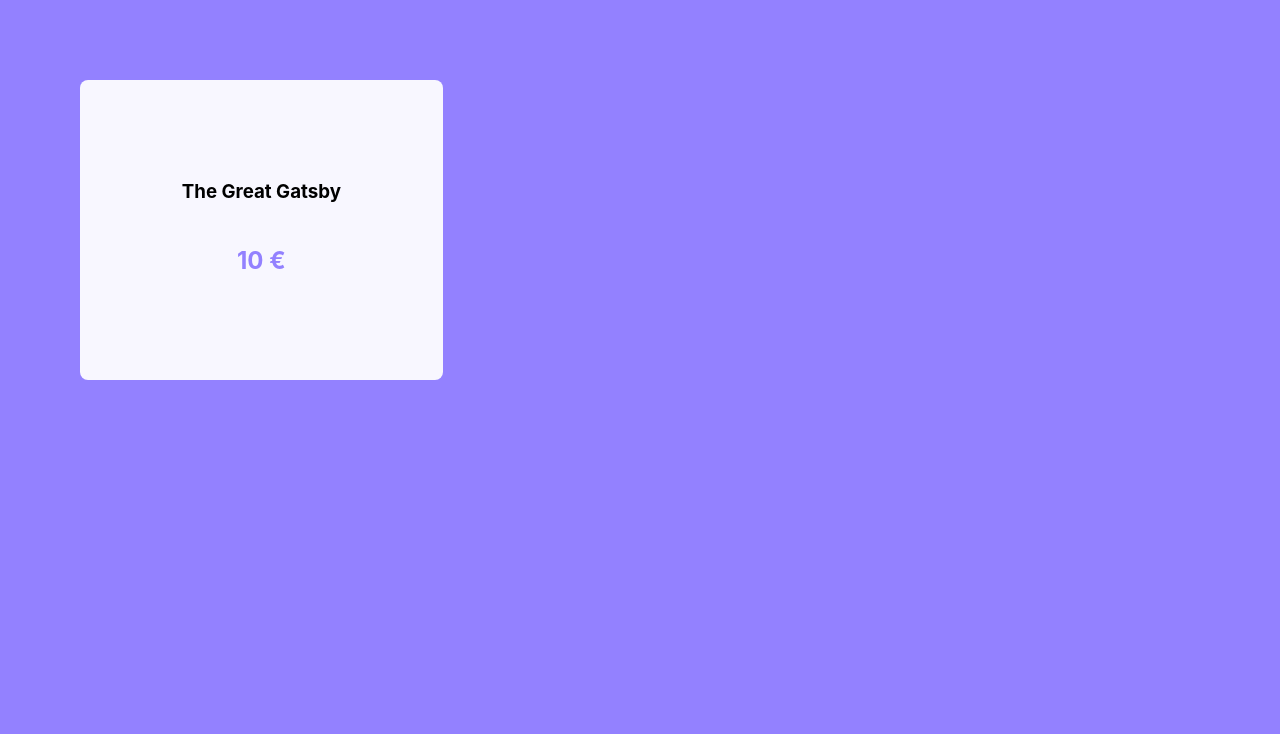
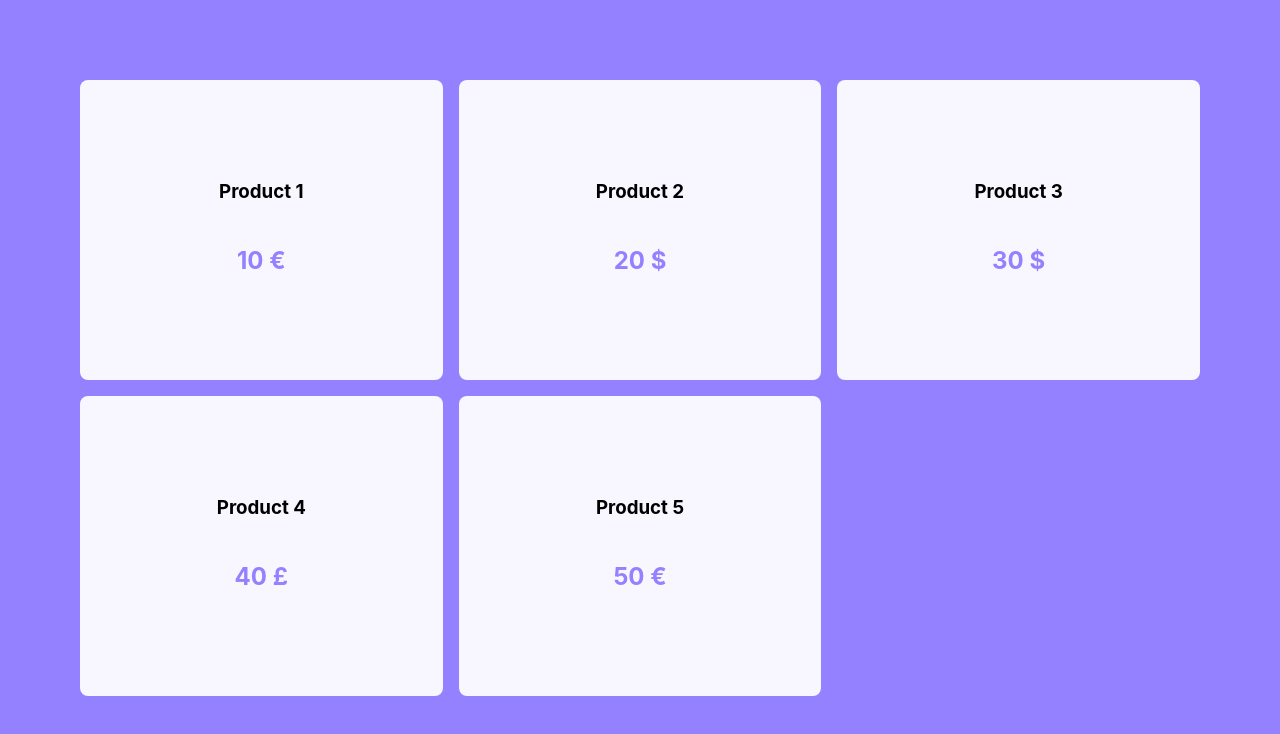
Before and after one commit to fabichu/json-server, a React (Create React App) app: page / in a window 1280 px wide. Shown: the top 734 px of the page. Built offline with nearby package versions, Linux system fonts and the light colour scheme.

Commit message:
created json of products and tested the rendering

```diff
--- a/src/App.js
+++ b/src/App.js
@@ -1,11 +1,28 @@
 import './App.css';
 import Product from './components/Product';
+import catalogue from './api/products.json';
+import { useState, useEffect } from 'react';
 
 function App() {
+
+  const [products, setProducts] = useState([]);
+
+  useEffect(() => {
+    setProducts(catalogue.products);
+  }, []);
+
   return (
     <div className="App">
       <div className='productContainer'>
-        <Product id='1' title='The Great Gatsby' price={'10'} currency='€' />
+        {products.map(product => (
+          <Product
+            key={product.id}
+            id={product.id}
+            title={product.title}
+            price={product.price}
+            currency={product.currency}
+          />
+        ))}
       </div>
     </div>
   );
--- /dev/null
+++ b/src/api/products.json
@@ -0,0 +1,34 @@
+{
+	"products": [
+		{
+			"id": 1,
+			"title": "Product 1",
+			"price": 10,
+			"currency": "€"
+		},
+		{
+			"id": 2,
+			"title": "Product 2",
+			"price": 20,
+			"currency": "$"
+		},
+		{
+			"id": 3,
+			"title": "Product 3",
+			"price": 30,
+			"currency": "$"
+		},
+		{
+			"id": 4,
+			"title": "Product 4",
+			"price": 40,
+			"currency": "£"
+		},
+		{
+			"id": 5,
+			"title": "Product 5",
+			"price": 50,
+			"currency": "€"
+		}
+	]
+}
```
